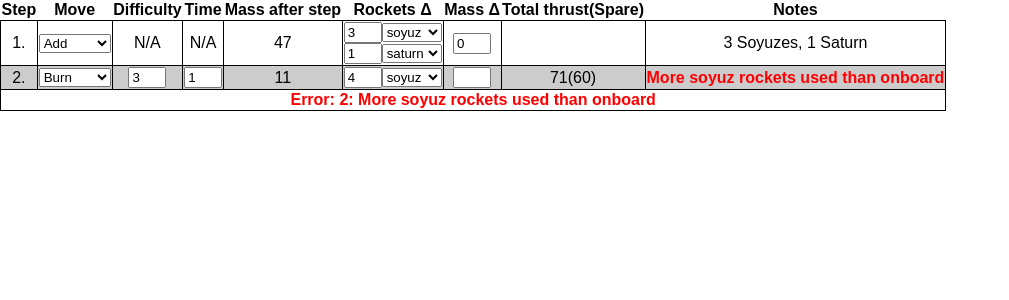
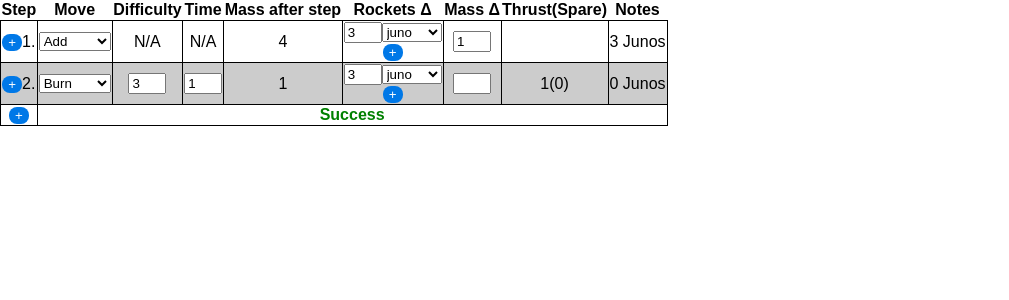
Before and after one commit to jenf/leavingEarth, a React (Create React App) app: page / in a window 1280 px wide. Shown: the top 300 px of the page, without its empty margins (0-1009 px from the left). Built offline with nearby package versions, Linux system fonts and the light colour scheme.

Commit message:
Add ability to add plan steps and rockets

```diff
--- a/src/App.js
+++ b/src/App.js
@@ -6,8 +6,8 @@ import pluralize from 'pluralize';
 pluralize.addIrregularRule("soyuz", "soyuzes")
 
 var data={ "steps" : [
-  { "step" : "add", "mass" : 0, "rockets":{"soyuz":3,"saturn":1}},
-  { "step" : "burn", "rockets": {"soyuz":4}, "difficulty":3, "time":1}
+  { "step" : "add", "mass" : 1, "rockets":{"juno":3}},
+  { "step" : "burn", "rockets": {"juno":3}, "difficulty":3, "time":1}
 ] };
 
 class Rocket extends Component {
@@ -48,6 +48,8 @@ class Step extends Component {
     this.handleTimeChange = this.handleTimeChange.bind(this);
     this.handleRocketChange = this.handleRocketChange.bind(this);
     this.handleMassChange = this.handleMassChange.bind(this);
+    this.handleAddStep = this.handleAddStep.bind(this);
+    this.handleAddRocket = this.handleAddRocket.bind(this);
   }
 
   capitalize(str) {
@@ -55,7 +57,7 @@ class Step extends Component {
   }
 
   handleMassChange(event) {
-    this.props.step.mass=parseInt(event.target.value);
+    this.props.step.mass=parseInt(event.target.value,10);
     if (isNaN(this.props.step.mass)) {
       this.props.step.mass=0;
     }
@@ -85,10 +87,30 @@ class Step extends Component {
       this.props.step.rockets[rocketfrom]=no;
       this.props.onPlanChange(this.props.step);
     } else {
+      if (rocketto in this.props.step.rockets) {
+        no+=this.props.step.rockets[rocketto];
+      }
       delete this.props.step.rockets[rocketfrom]
       this.props.step.rockets[rocketto]=no;
       this.props.onPlanChange(this.props.step);
     }
+  }
+
+  handleAddRocket(event) {
+    event.preventDefault();
+    for (let rocket of this.props.lec.getEngines()) {
+      if (!(rocket in this.props.step.rockets)) {
+        this.props.step.rockets[rocket]=0;
+        this.props.onPlanChange(this.props.step);
+        break;
+      }
+    }
+  }
+
+  handleAddStep(event) {
+    event.preventDefault();
+    this.props.onAddStep(this.props.step.index);
+
   }
 
 
@@ -102,8 +124,7 @@ class Step extends Component {
     const step = this.props.step;
     return (
       <tr>
-
-      <td>{step.index}.</td>
+      <td><button onClick={this.handleAddStep}>+</button>{step.index}.</td>
       <td>
       <select value={step.step} onChange={this.handleStepTypeChange} >
        <option value="add">Add</option>
@@ -112,11 +133,12 @@ class Step extends Component {
       </select>
       </td>
       <td>{(step.step==="burn" && <input type="number" value={step.difficulty} onChange={this.handleDifficultyChange} />) || "N/A"}</td>
-      <td>{(step.time!==undefined && <input type="number" value={step.time} onChange={this.handleTimeChange} /> ) || "N/A"}</td>
+      <td>{(step.step==="burn" && <input type="number" value={step.time} onChange={this.handleTimeChange} /> ) || "N/A"}</td>
       <td>{step.currentMass}</td>
       <td>{Object.keys(step.rockets).map((rocket, index) => {
         return <Rocket key={index} index={index} rocket={rocket} noRockets={step.rockets[rocket]} lec={this.props.lec} onChange={this.handleRocketChange} />
       })}
+      <button onClick={this.handleAddRocket}>+</button>
       </td>
       <td><input type="number" value={step.mass}  onChange={this.handleMassChange} /></td>
       <td>{step.step==="burn" && (<span>{step.totalThrust.toFixed(0)}({step.spareThrust.toFixed(0)})</span>)}</td>
@@ -135,6 +157,8 @@ class App extends Component {
     this.lec.calculatePlan(data);
     this.state = {plan: data};
     this.handlePlanChange=this.handlePlanChange.bind(this);
+    this.handleAddStep=this.handleAddStep.bind(this);
+    this.handleAddStepEnd=this.handleAddStepEnd.bind(this);
   }
 
   handlePlanChange(plan) {
@@ -143,6 +167,19 @@ class App extends Component {
     data.steps[plan.index-1]=plan;
     this.lec.calculatePlan(data);
     this.setState({plan: data});
+  }
+
+  handleAddStep(step) {
+    data = JSON.parse(JSON.stringify(this.state.plan));
+
+    data.steps.splice(step-1, 0, { "step" : "add", "mass" : 0, "rockets":{}})
+    this.lec.calculatePlan(data);
+    this.setState({plan: data});
+  }
+
+  handleAddStepEnd(event) {
+    event.preventDefault();
+    this.handleAddStep(data.steps.length+1);
   }
 
   render() {
@@ -160,18 +197,19 @@ class App extends Component {
       <th>Mass after step</th>
       <th>Rockets &Delta;</th>
       <th>Mass &Delta;</th>
-      <th>Total thrust(Spare)</th>
+      <th>Thrust(Spare)</th>
       <th>Notes</th>
       </tr>
       </thead>
       <tbody>
-      {data.steps.map((step,index) => { return <Step onPlanChange={this.handlePlanChange} key={index} step={step} lec={this.lec} />}) }
+      {data.steps.map((step,index) => { return <Step onPlanChange={this.handlePlanChange} onAddStep={this.handleAddStep} key={index} step={step} lec={this.lec} />}) }
       </tbody>
       <tfoot>
        <tr>
+        <td><button onClick={this.handleAddStepEnd}>+</button></td>
        {(data.error === undefined
-         && <td colSpan="9" className="success">Success</td>)
-         || <td colSpan="9" className="error">Error: {data.error}</td>}
+         && <td colSpan="8" className="success">Success</td>)
+         || <td colSpan="8" className="error">Error: {data.error}</td>}
         </tr>
       </tfoot>
       </table>
--- a/src/index.css
+++ b/src/index.css
@@ -34,3 +34,10 @@ tr:nth-child(even) {
 td {
   border: 1px solid black;
 }
+
+button {
+    color: white;
+    border-radius: 8px;
+    background: #0078e7;
+    border: 1px #0078e7;
+}
```
Also changed, not shown: src/lib/leavingEarth.js.
